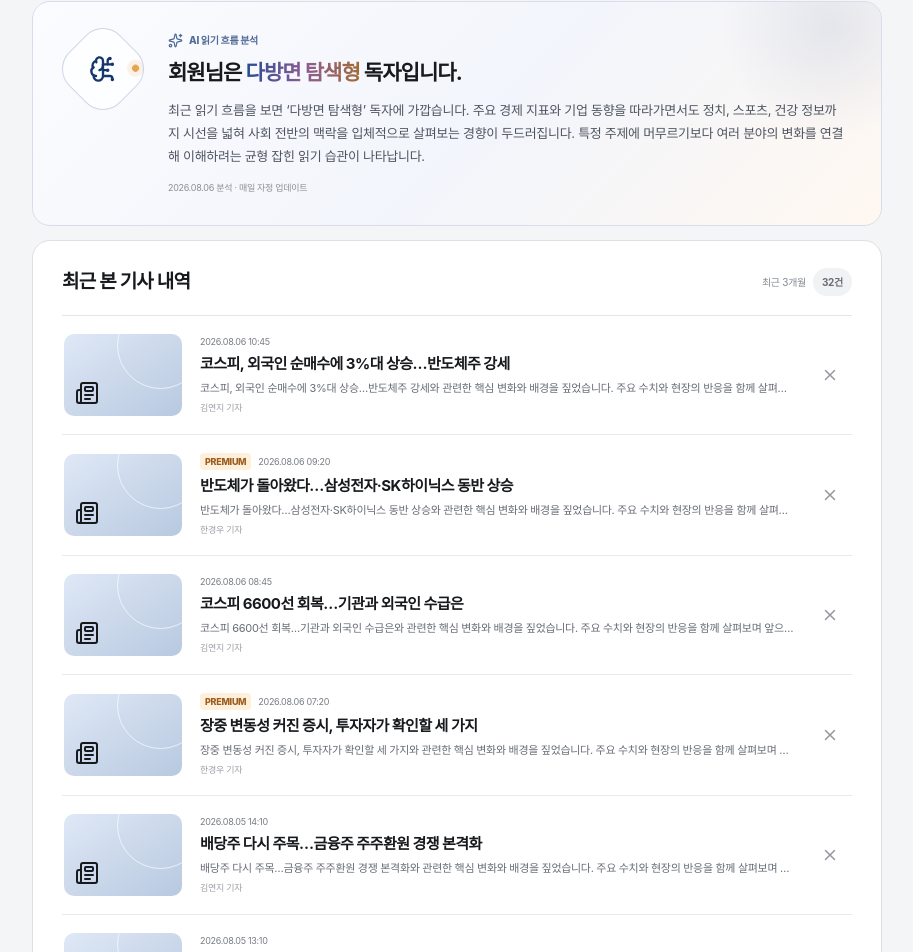
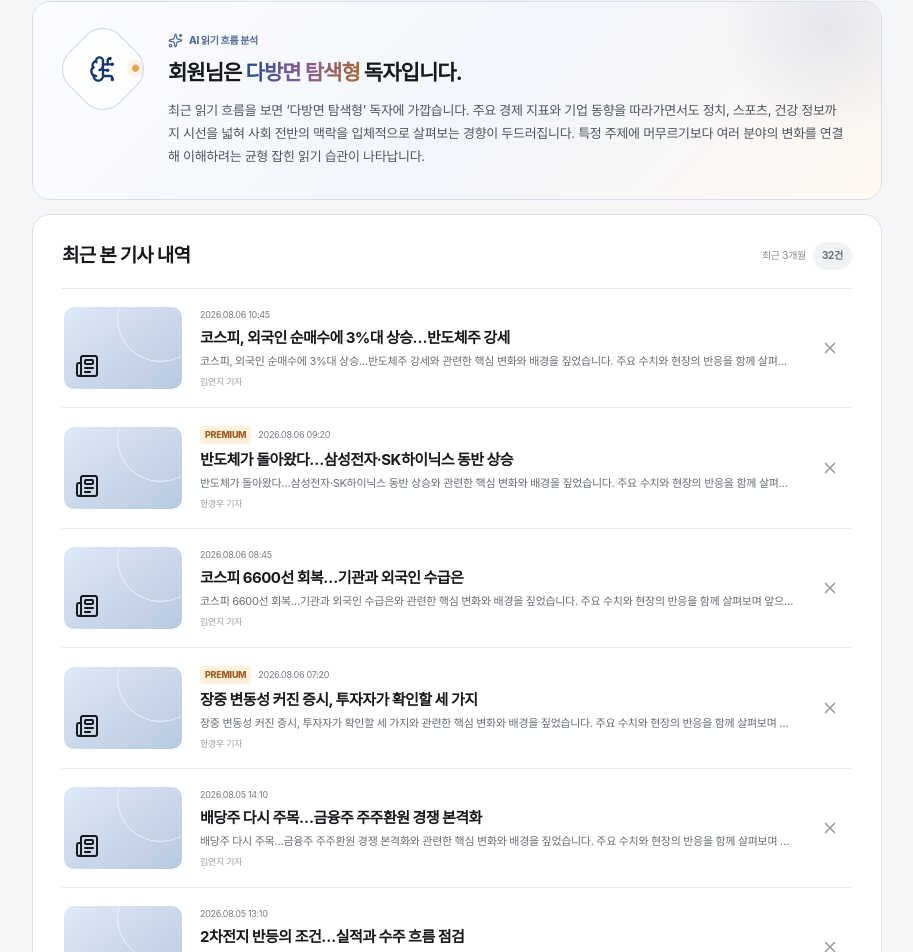
Before and after one commit to hktouchkim/myhankyung, a Next.js app: page /recent-articles in a window 1280 px wide. Shown: the part 976-1928 px from the top of the page, without its empty margins (299-1212 px from the left). Built offline with nearby package versions, Linux system fonts and the light colour scheme.

Commit message:
Remove redundant AI analysis timestamp

```diff
--- a/app/globals.css
+++ b/app/globals.css
@@ -3160,13 +3160,6 @@ p {
   line-height: 1.78;
 }
 
-.ai-reading-copy small {
-  display: block;
-  margin-top: 13px;
-  color: #8a8f97;
-  font-size: 9px;
-}
-
 .recent-list-heading {
   padding-bottom: 18px;
 }
--- a/app/recent-articles/recent-articles-client.tsx
+++ b/app/recent-articles/recent-articles-client.tsx
@@ -296,7 +296,6 @@ export default function RecentArticlesClient() {
               <div className="ai-reading-kicker"><Sparkles size={15} /><span>AI 읽기 흐름 분석</span></div>
               <h2 id="reading-ai-title">회원님은 <strong>다방면 탐색형</strong> 독자입니다.</h2>
               <p>최근 읽기 흐름을 보면 ‘다방면 탐색형’ 독자에 가깝습니다. 주요 경제 지표와 기업 동향을 따라가면서도 정치, 스포츠, 건강 정보까지 시선을 넓혀 사회 전반의 맥락을 입체적으로 살펴보는 경향이 두드러집니다. 특정 주제에 머무르기보다 여러 분야의 변화를 연결해 이해하려는 균형 잡힌 읽기 습관이 나타납니다.</p>
-              <small>2026.08.06 분석 · 매일 자정 업데이트</small>
             </div>
           </section>
 
```
Also changed, not shown: 1 other file (tests, documents, lock files or other folders).
